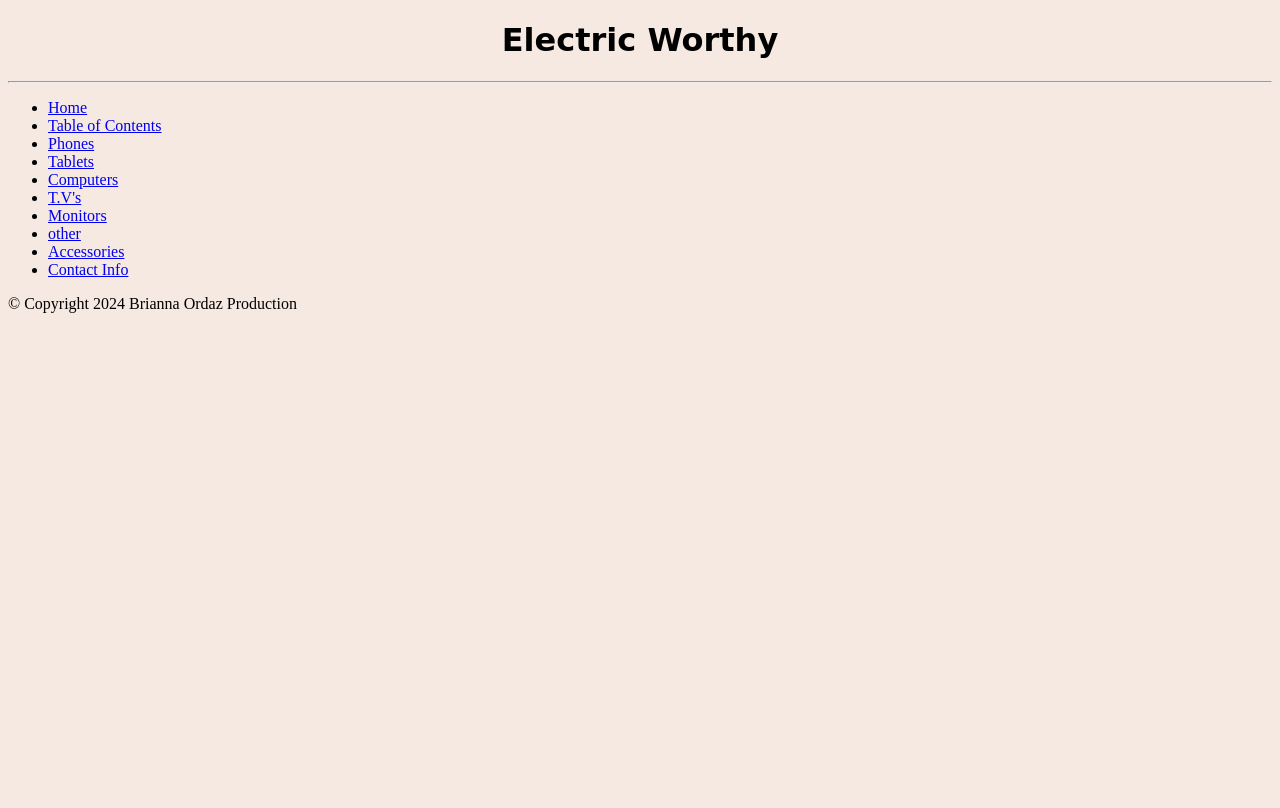
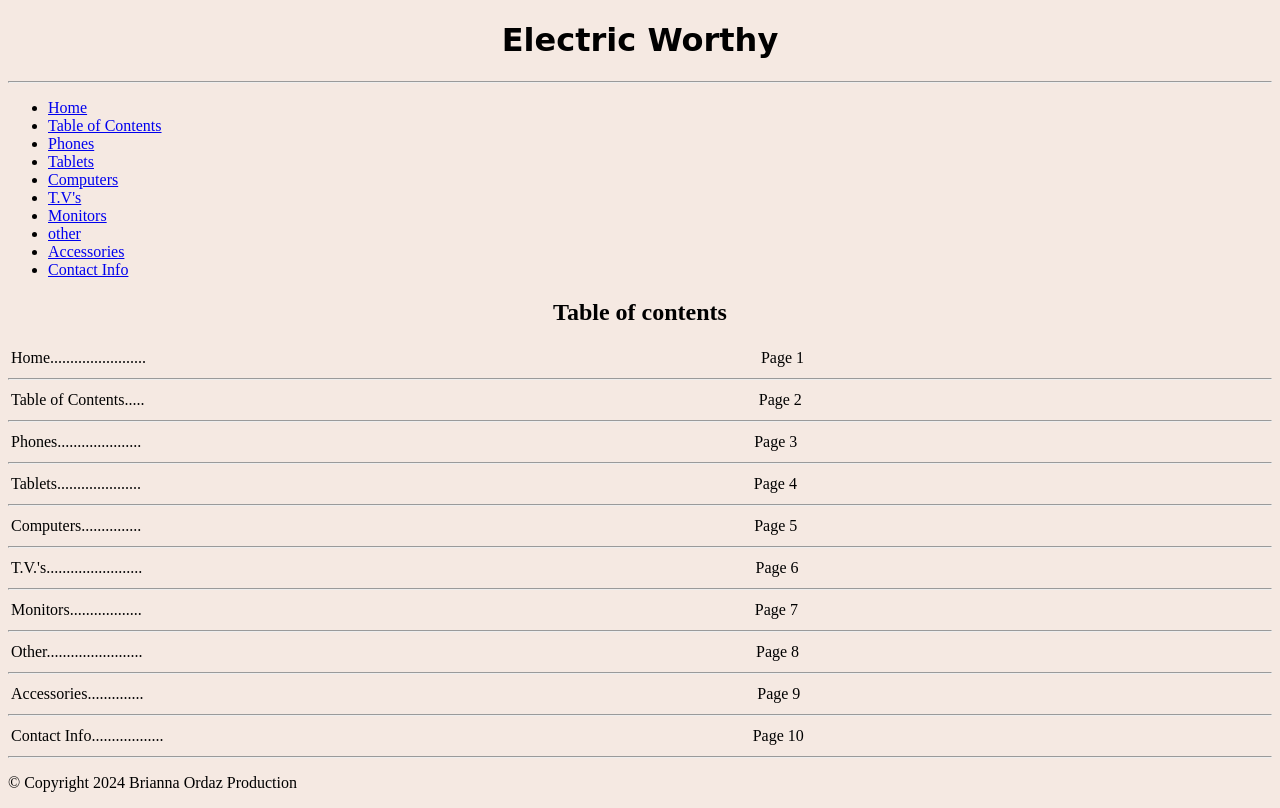
Before and after one commit to briannaordaz/briannaordaz.github, a plain HTML site: page table.html in a window 1280 px wide. Drawn offline with Linux system fonts and the light colour scheme.

Commit message:
added table of contents to website

```diff
--- a/main.css
+++ b/main.css
@@ -6,3 +6,7 @@ body {
 h1 {
     font-family: cursive;
 }
+
+.ci1 {
+        text-align: center;
+}
--- a/table.html
+++ b/table.html
@@ -27,11 +27,128 @@
         </nav>
     </header>
     <main>
+        <h2 style="text-align: center;">Table of contents</h2>
+        <div id="table1">
+            <table style="width: 1000px;">
+                <tbody>
+                    <tr>
+                        <td>Home........................</td>
+                        <td>Page 1</td>
+                    </tr>
+                </tbody>
+            </table>
+        </div>
+        <hr>
 
+        <div id="table2">
+            <table style="width: 1000px;">
+                <tbody>
+                    <tr>
+                        <td>Table of Contents.....</td>
+                        <td>Page 2</td>
+                    </tr>
+                </tbody>
+            </table>
+        </div>
+        <hr>
+
+        <div id="table3">
+            <table style="width: 1000px;">
+                <tbody>
+                    <tr>
+                        <td>Phones.....................</td>
+                        <td>Page 3</td>
+                    </tr>
+                </tbody>
+            </table>
+        </div>
+        <hr>
+
+        <div id="table4">
+            <table style="width: 1000px;">
+                <tbody>
+                    <tr>
+                        <td>Tablets.....................</td>
+                        <td>Page 4</td>
+                    </tr>
+                </tbody>
+            </table>
+        </div>
+        <hr>
+
+        <div id="table5">
+            <table style="width: 1000px;">
+                <tbody>
+                    <tr>
+                        <td>Computers...............</td>
+                        <td>Page 5</td>
+                    </tr>
+                </tbody>
+            </table>
+        </div>
+        <hr>
+
+        <div id="table6">
+            <table style="width: 1000px;">
+                <tbody>
+                    <tr>
+                        <td>T.V.'s........................</td>
+                        <td>Page 6</td>
+                    </tr>
+                </tbody>
+            </table>
+        </div>
+        <hr>
+
+        <div id="table7">
+            <table style="width: 1000px;">
+                <tbody>
+                    <tr>
+                        <td>Monitors..................</td>
+                        <td>Page 7</td>
+                    </tr>
+                </tbody>
+            </table>
+        </div>
+        <hr>
+
+        <div id="table8">
+            <table style="width: 1000px;">
+                <tbody>
+                    <tr>
+                        <td>Other........................</td>
+                        <td>Page 8</td>
+                    </tr>
+                </tbody>
+            </table>
+        </div>
+        <hr>
+
+        <div id="table9">
+            <table style="width: 1000px;">
+                <tbody>
+                    <tr>
+                        <td>Accessories..............</td>
+                        <td>Page 9</td>
+                    </tr>
+                </tbody>
+            </table>
+        </div>
+        <hr>
+
+        <div id="table10">
+            <table style="width: 1000px;">
+                <tbody>
+                    <tr>
+                        <td>Contact Info..................</td>
+                        <td>Page 10</td>
+                    </tr>
+                </tbody>
+            </table>
+        </div>
+        <hr>
     </main>
-    <aside>
 
-    </aside>
     <footer>
         <p>&copy; Copyright 2024 Brianna Ordaz Production</p>
     </footer>
```
Also changed, not shown: accessories.html (+1 -1 lines), computer.html (+1 -1 lines), contact_info.html (+17 -0 lines), index.html (+1 -1 lines), monitors.html (+1 -1 lines), other.html (+1 -1 lines), phone.html (+11 -4 lines), tablets.html (+1 -1 lines), tv.html (+1 -1 lines).
